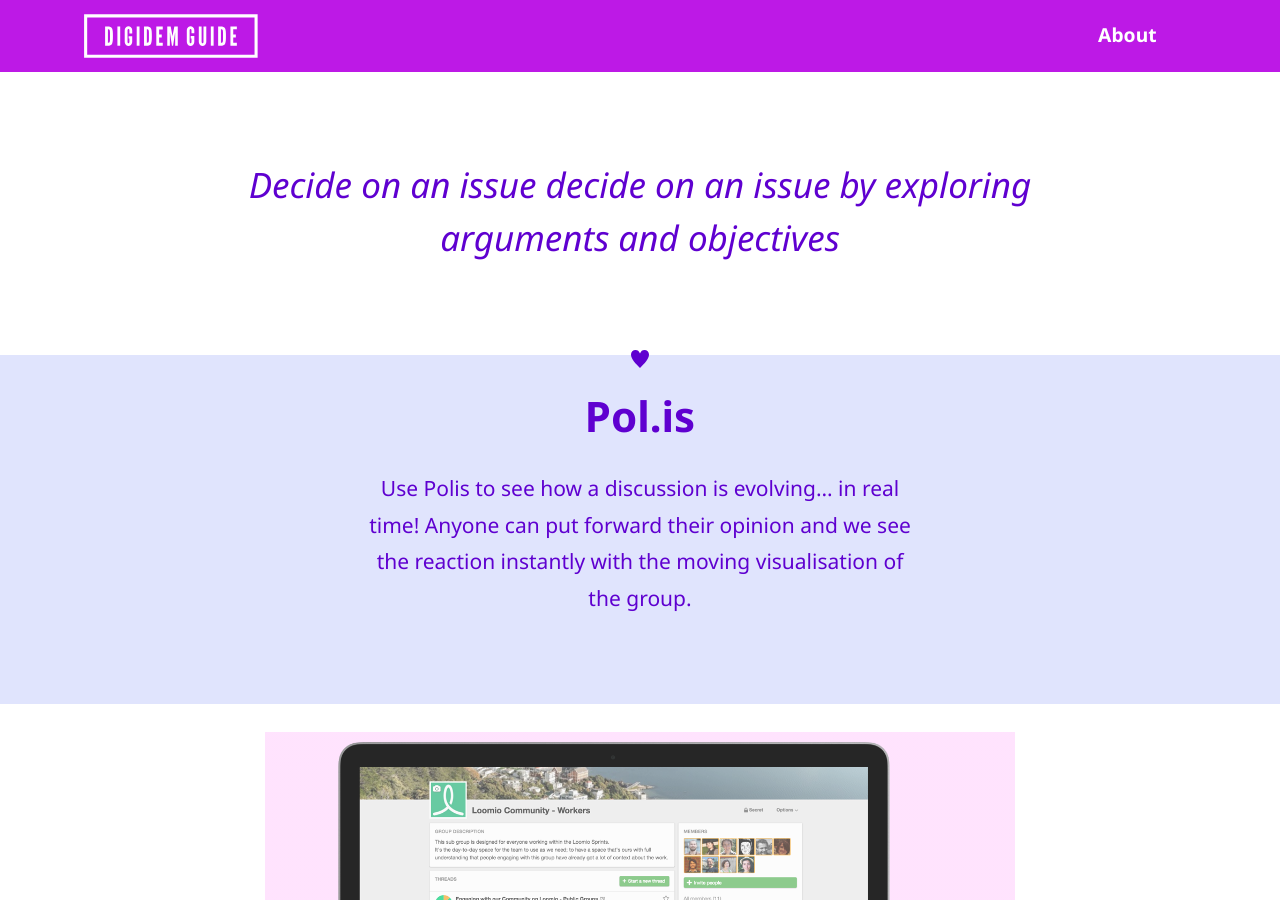
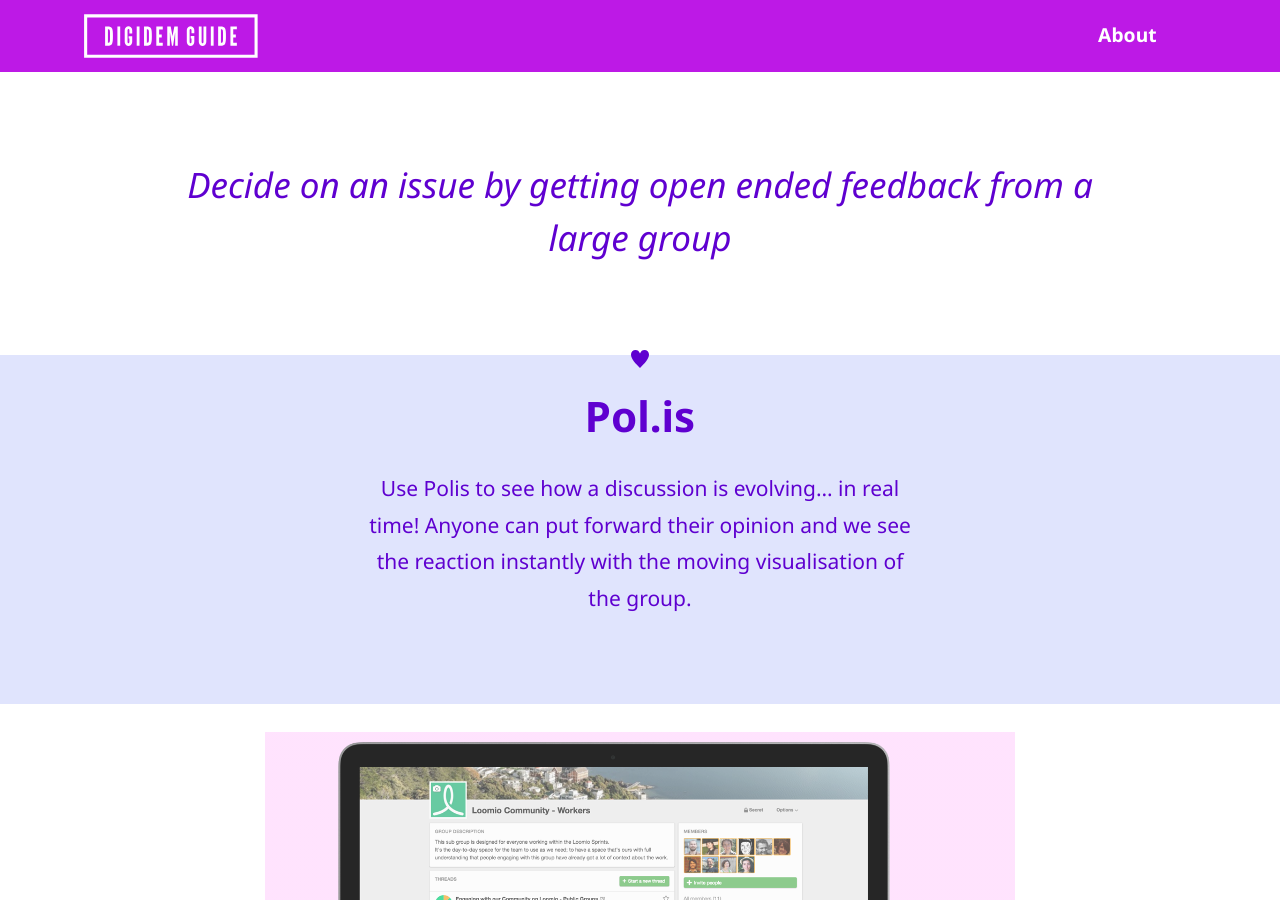
Before and after one commit to digidemlab/democat, a Jekyll site: the page built from _posts/2016-11-28-polis.md, in a window 1280 px wide and 900 px high. Built offline with Jekyll 4.4.1, drawn with Linux system fonts in a browser that asks for light colours.

Commit message:
Updated Polis

```diff
--- a/_posts/2016-11-28-polis.md
+++ b/_posts/2016-11-28-polis.md
@@ -3,7 +3,7 @@
 date: 2016-11-28 09:32:00 Z
 categories:
 - Decide on an issue
-description: decide on an issue by exploring arguments and objectives
+description: by getting open ended feedback from a large group
 summary: 'Use Polis to see how a discussion is evolving… in real time! Anyone can
   put forward their opinion and we see the reaction instantly with the moving visualisation
   of the group. '
```
